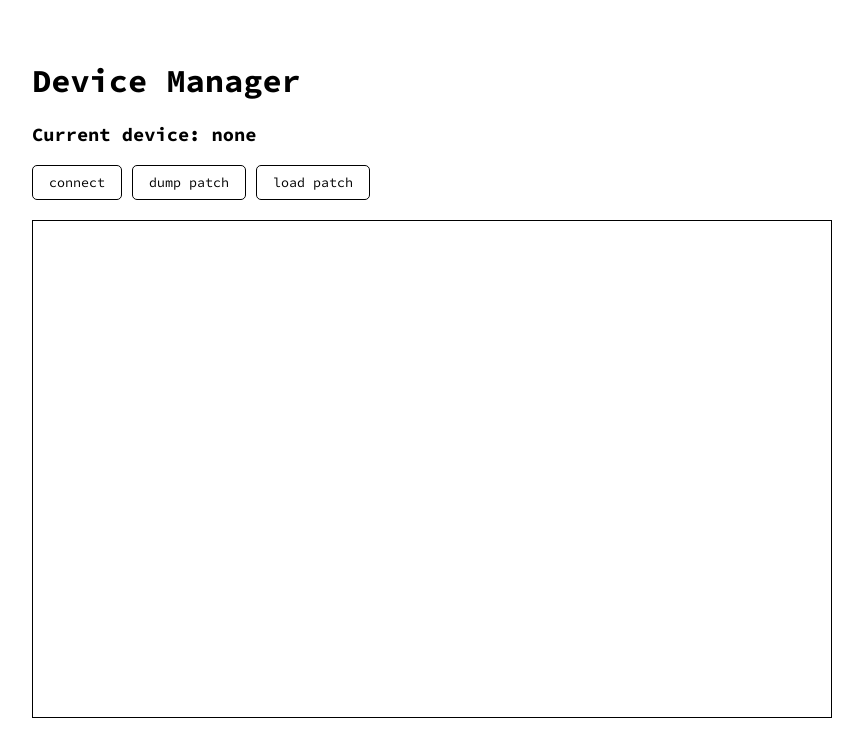
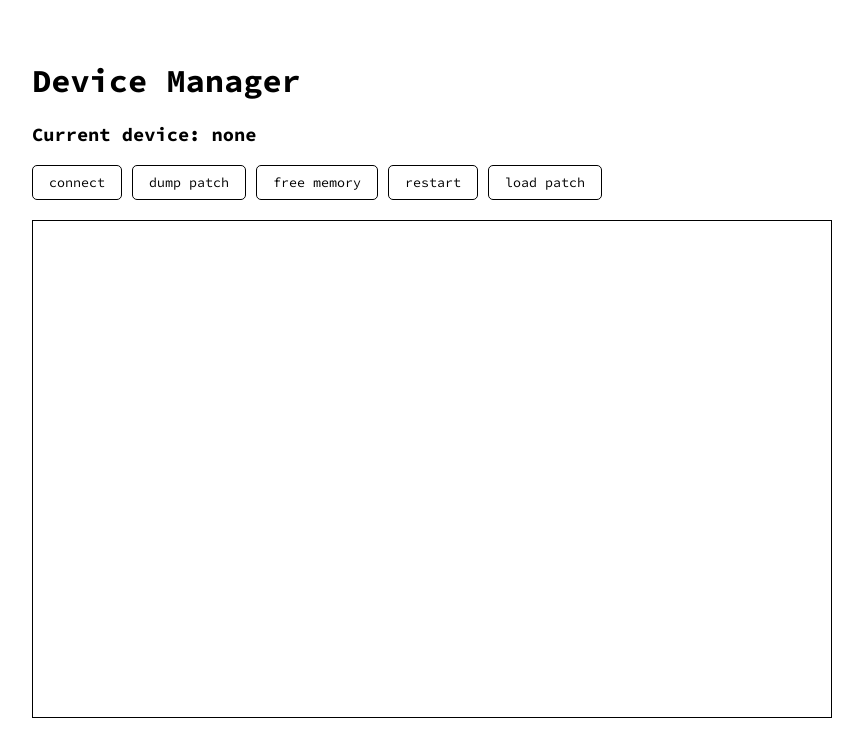
Before and after one commit to subalpinecircuits/DeviceManager, a Vue app: page / in a window 1280 px wide. Shown: the top 756 px of the page, without its empty margins (208-1071 px from the left). Built offline with nearby package versions, Linux system fonts and the light colour scheme; what @bufbuild/protobuf would draw is missing.

Commit message:
more commands

```diff
--- a/src/components/SerialInterface.vue
+++ b/src/components/SerialInterface.vue
@@ -6,6 +6,8 @@
       <button @click='onConnect' v-if='!port'>connect</button>
       <button @click='onDisconnect' v-if='port'>disconnect</button>
       <button @click='writeCommand("call:d")'>dump patch</button>
+      <button @click='writeCommand("call:m")'>free memory</button>
+      <button @click='onRestart'>restart</button>
       <button>load patch</button>
     </div>
 
@@ -78,6 +80,9 @@ const onConnect = async () => {
               })
 
               break;
+            case "m":
+              lines.value = ["free memory: " + m[2] + " bytes"];
+              break;
           }
         }
       }
@@ -91,6 +96,7 @@ const onConnect = async () => {
 }
 
 const onDisconnect = async () => {
+  window.location.reload();
   // TODO
   // streams are hard
   //
@@ -98,6 +104,11 @@ const onDisconnect = async () => {
   // await port.value?.close()
   // port.value = undefined
   // currentDeviceStr.value = "none"
+}
+
+const onRestart = () => {
+  writeCommand("restart");
+  window.location.reload();
 }
 
 const writeCommand = async (command: string) => {
```
